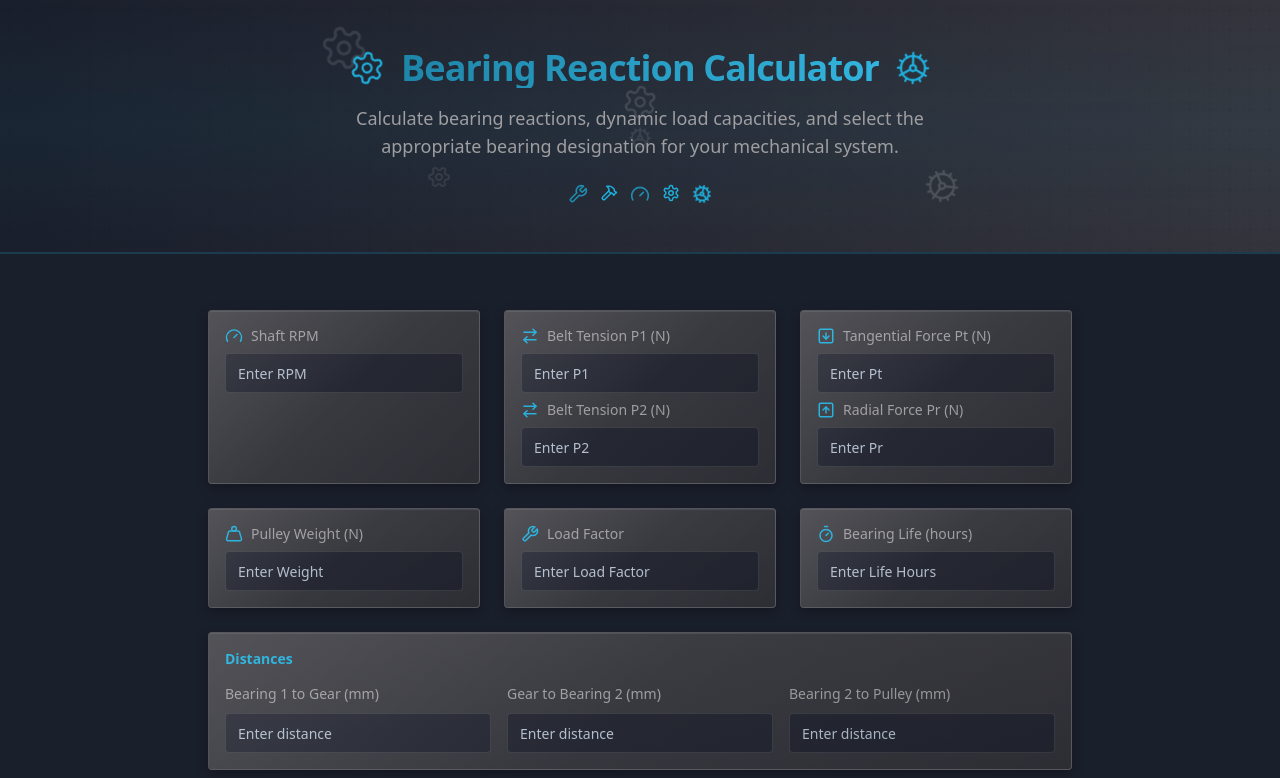
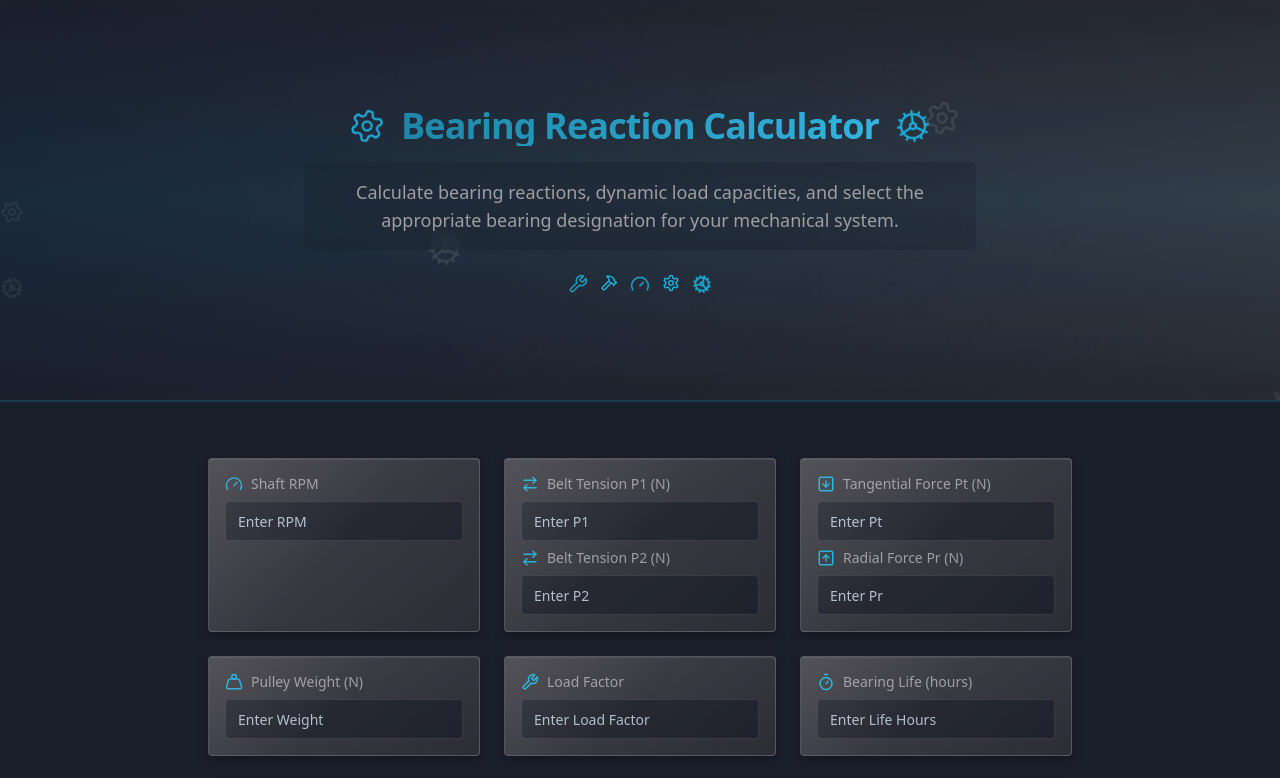
Before and after one commit to Sahil1694/gear-blade-reactions-ui, a React (Vite) app: page / in a window 1280 px wide. Shown: the top 778 px of the page. Built offline with nearby package versions, Linux system fonts and the light colour scheme.

Commit message:
Add mechanical background images
Add mechanical related images to the background of the application.

```diff
--- a/src/components/HeroSection.tsx
+++ b/src/components/HeroSection.tsx
@@ -5,27 +5,41 @@ import { Settings, Cog, Wrench, Hammer, Gauge } from 'lucide-react';
 
 const HeroSection: React.FC = () => {
   return (
-    <div className="relative flex flex-col items-center justify-center py-12 overflow-hidden">
+    <div className="relative flex flex-col items-center justify-center py-12 overflow-hidden min-h-[400px]">
+      {/* Background layers */}
       <div className="absolute inset-0 bg-metal-gradient opacity-70 z-0">
-        {/* Mechanical pattern overlay */}
-        <div className="absolute inset-0 bg-[url('/mechanical-pattern.svg')] opacity-5"></div>
+        {/* Blueprint pattern overlay */}
+        <div className="absolute inset-0 bg-[url('/mechanical-pattern.svg')] opacity-5 rotate-45 scale-150"></div>
+
+        {/* Additional mechanical texture */}
+        <div className="absolute inset-0 bg-gradient-to-b from-mechanical-dark/50 via-mechanical-accent/5 to-mechanical-dark/50"></div>
       </div>
 
-      {/* Background animated elements */}
-      <div className="absolute top-6 left-1/4 opacity-20">
+      {/* Animated background elements */}
+      <div className="absolute inset-0 overflow-hidden">
+        {/* Large background gears */}
+        <div className="absolute -top-10 -left-10 opacity-10 scale-150">
           <AnimatedGear size="lg" speed="slow" color="#9F9EA1" />
         </div>
-      <div className="absolute bottom-12 right-1/4 opacity-30">
-        <AnimatedGear size="md" speed="medium" color="#9F9EA1" icon="cog" />
+        <div className="absolute -bottom-10 -right-10 opacity-10 scale-150">
+          <AnimatedGear size="lg" speed="slow" color="#9F9EA1" icon="cog" />
         </div>
-      <div className="absolute top-1/2 left-1/6 opacity-20">
-        <AnimatedGear size="sm" speed="fast" color="#9F9EA1" icon="cog" />
-      </div>
-      <div className="absolute top-1/3 right-1/6 opacity-25">
+
+        {/* Medium floating gears */}
+        <div className="absolute top-1/4 right-1/4 opacity-20">
           <AnimatedGear size="md" speed="medium" color="#9F9EA1" />
         </div>
-      <div className="absolute bottom-1/4 left-1/3 opacity-20">
+        <div className="absolute bottom-1/3 left-1/3 opacity-20">
+          <AnimatedGear size="md" speed="fast" color="#9F9EA1" icon="cog" />
+        </div>
+
+        {/* Small floating gears */}
+        <div className="absolute top-1/2 right-1/6 opacity-15">
           <AnimatedGear size="sm" speed="fast" color="#9F9EA1" />
+        </div>
+        <div className="absolute bottom-1/4 left-1/6 opacity-15">
+          <AnimatedGear size="sm" speed="medium" color="#9F9EA1" icon="cog" />
+        </div>
       </div>
 
       {/* Main content */}
@@ -38,7 +52,7 @@ const HeroSection: React.FC = () => {
           <AnimatedGear size="md" speed="fast" color="#1EAEDB" icon="cog" />
         </div>
 
-        <p className="text-mechanical-light text-lg mt-2 max-w-2xl">
+        <p className="text-mechanical-light text-lg mt-2 max-w-2xl backdrop-blur-sm bg-mechanical-dark/30 p-4 rounded-lg">
           Calculate bearing reactions, dynamic load capacities, and select the appropriate bearing designation for your mechanical system.
         </p>
 
@@ -51,7 +65,7 @@ const HeroSection: React.FC = () => {
         </div>
       </div>
 
-      {/* Additional decorative elements */}
+      {/* Additional metallic overlay */}
       <div className="absolute inset-0 bg-gradient-to-b from-mechanical-dark/0 via-mechanical-accent/5 to-mechanical-dark/0 pointer-events-none"></div>
     </div>
   );
```
Also changed, not shown: public/mechanical-pattern.svg. Lines whose indentation alone changed are shown as unchanged.
